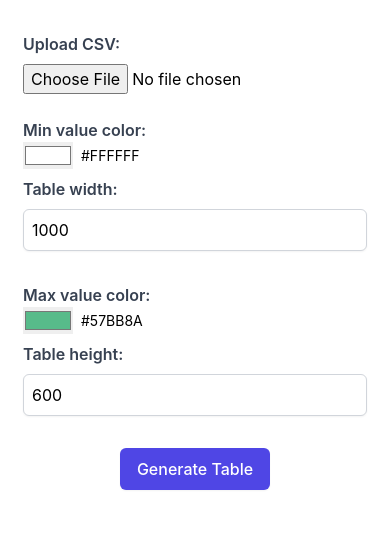
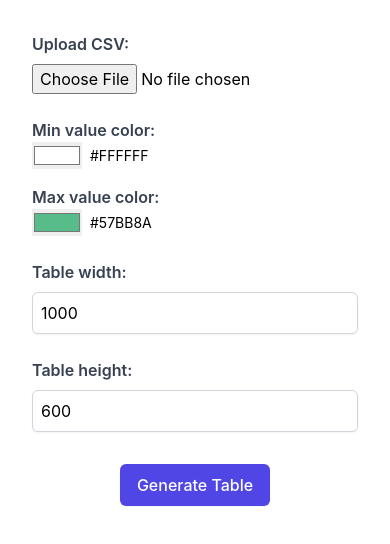
Before and after one commit to jrga03/fb-report-table-maker, a React (Create React App) app: page / in a window 390 px wide. Shown: the top 544 px of the page. Built offline with nearby package versions, Linux system fonts and the light colour scheme.

Commit message:
layout changes

```diff
--- a/public/index.html
+++ b/public/index.html
@@ -7,7 +7,7 @@
     <meta name="theme-color" content="#000000" />
     <meta
       name="description"
-      content="Web site created using create-react-app"
+      content="Generates Facebook post reach heat-map"
     />
     <link rel="apple-touch-icon" href="%PUBLIC_URL%/logo192.png" />
     <!--
--- a/src/App.js
+++ b/src/App.js
@@ -171,6 +171,15 @@ function App() {
     }
 
     const keys = data[0];
+
+    const hasPostTime = keys.includes("Post time");
+    const hasReach = keys.includes("Reach");
+
+    if (!hasPostTime || !hasReach) {
+      alert('Invalid CSV. \n\nData should have "Post time" and "Reach" as columns.');
+      return;
+    }
+
     const values = data.slice(1);
     const dataObj = values
       .map((value) => {
@@ -224,15 +233,16 @@ function App() {
   };
 
   return (
-    <main className="h-full w-full flex justify-center container p-8 overflow-x-hidden">
-      <div>
-        <form className="flex flex-col" onSubmit={onSubmit}>
+    <main className="h-full w-full flex justify-center p-8 overflow-x-hidden">
+      <div className="w-full container max-w-3xl">
+        <div className="w-full">
+          <form className="w-full flex flex-col" onSubmit={onSubmit}>
             <label htmlFor="csv" className="font-semibold mb-2 text-gray-700">
               Upload CSV:
             </label>
             <input id="csv" name="csv" type="file" accept="text/csv" className="pb-4" required />
 
-          <div className="grid grid-cols-1 sm:grid-cols-2 mt-2 gap-8">
+            <div className="grid grid-cols-1 sm:grid-cols-2 mt-2 gap-x-8 gap-y-4">
               <div>
                 <label htmlFor="minColor" className="font-semibold mb-2 text-gray-700">
                   Min value color:
@@ -248,7 +258,26 @@ function App() {
                   />
                   <span className="ml-2 uppercase text-sm">{colors.minColor}</span>
                 </div>
+              </div>
 
+              <div>
+                <label htmlFor="maxColor" className="font-semibold mb-2 text-gray-700">
+                  Max value color:
+                </label>
+                <div className="flex items-center">
+                  <input
+                    type="color"
+                    id="maxColor"
+                    name="maxColor"
+                    defaultValue={colors.maxColor}
+                    required
+                    onChange={onChangeColor}
+                  />
+                  <span className="ml-2 uppercase text-sm">{colors.maxColor}</span>
+                </div>
+              </div>
+
+              <div>
                 <label htmlFor="width" className="block font-semibold mb-2 text-gray-700 mt-2">
                   Table width:
                 </label>
@@ -269,21 +298,6 @@ function App() {
               </div>
 
               <div>
-              <label htmlFor="maxColor" className="font-semibold mb-2 text-gray-700">
-                Max value color:
-              </label>
-              <div className="flex items-center">
-                <input
-                  type="color"
-                  id="maxColor"
-                  name="maxColor"
-                  defaultValue={colors.maxColor}
-                  required
-                  onChange={onChangeColor}
-                />
-                <span className="ml-2 uppercase text-sm">{colors.maxColor}</span>
-              </div>
-
                 <label htmlFor="height" className="block font-semibold mb-2 text-gray-700 mt-2">
                   Table height:
                 </label>
@@ -333,6 +347,7 @@ function App() {
             </div>
           )}
         </div>
+      </div>
     </main>
   );
 }
```
Lines whose indentation alone changed are shown as unchanged.
